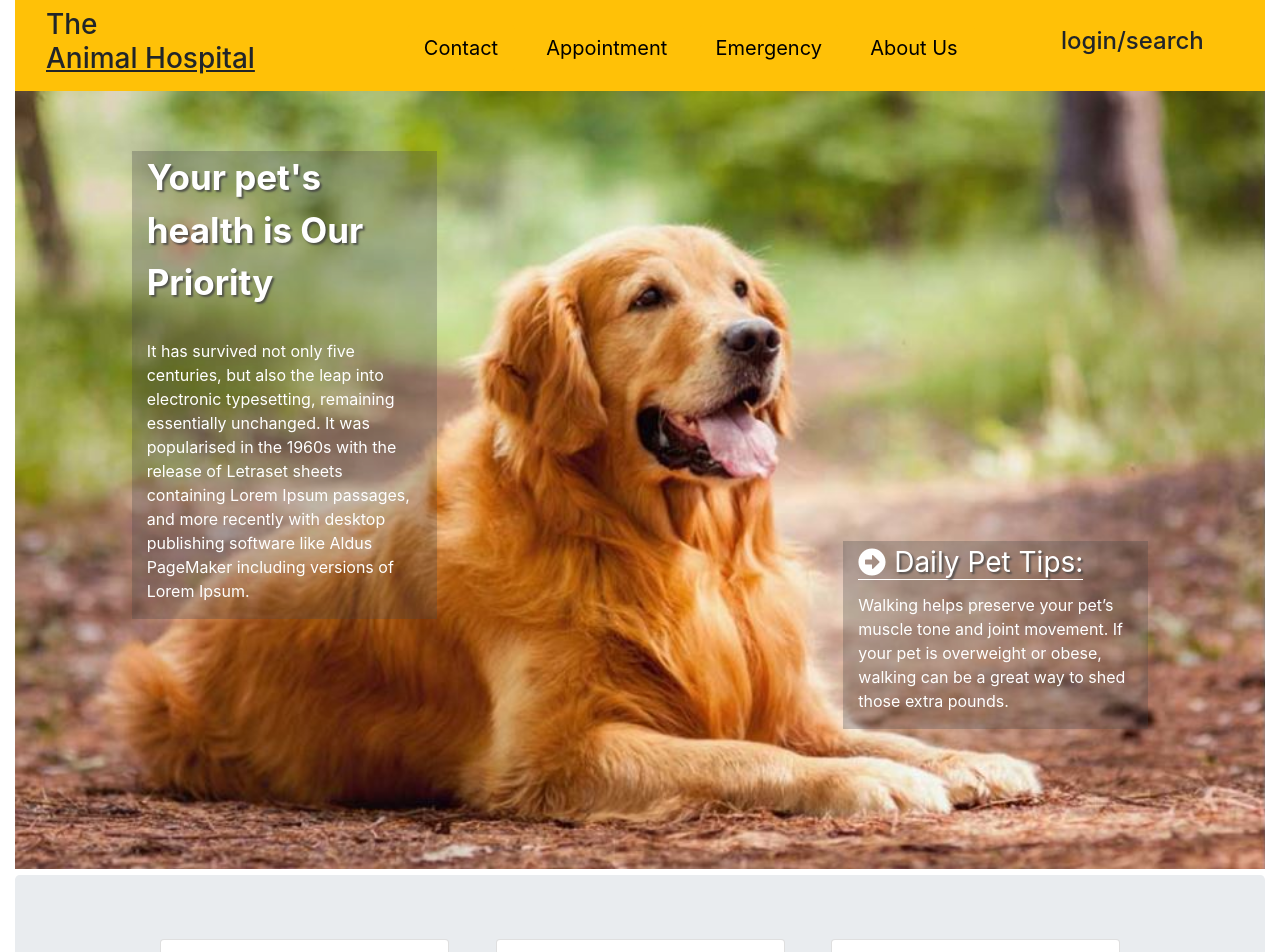
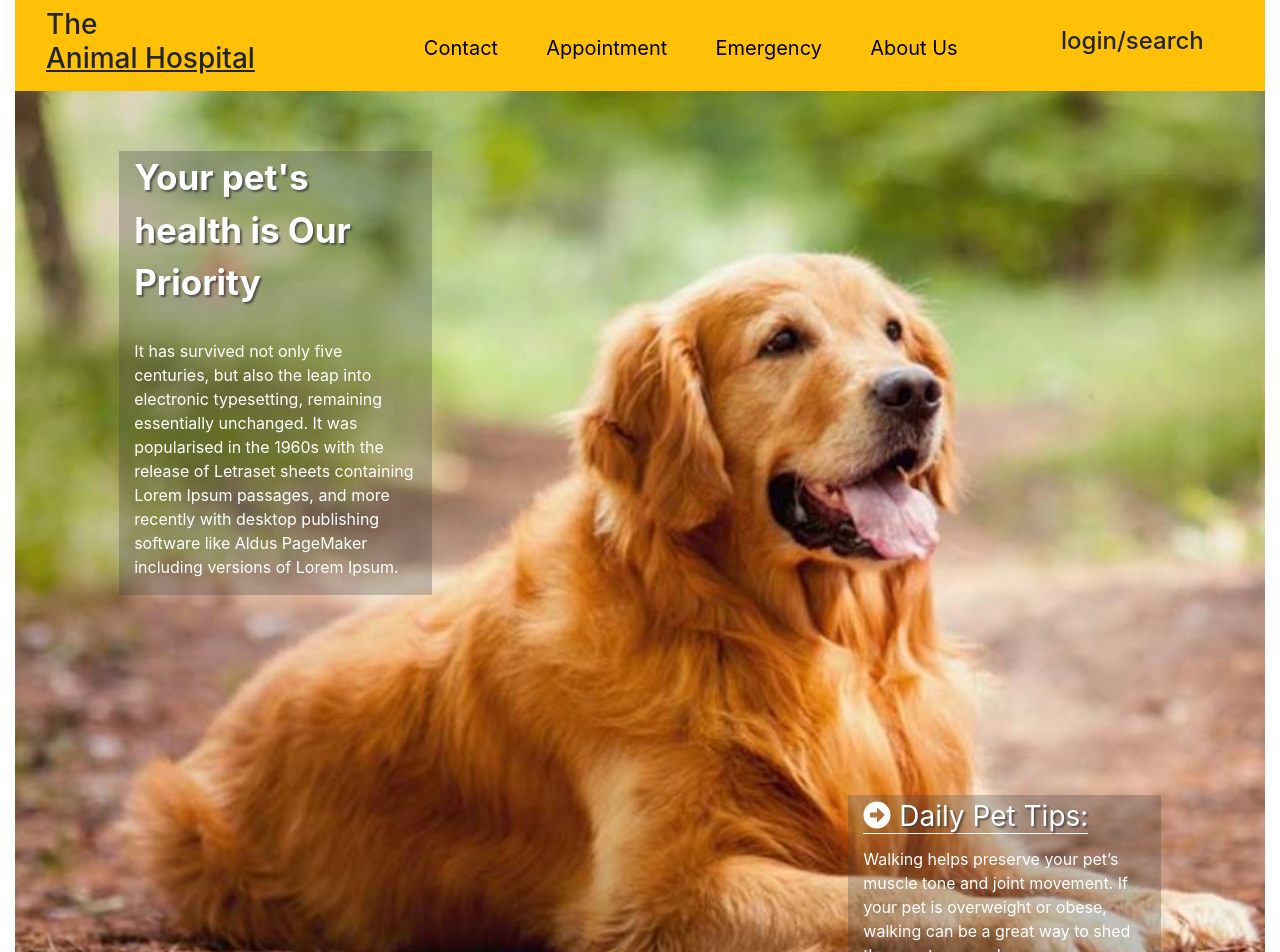
Before and after one commit to memmo01/reactjs-mock-site, a React (Create React App) app in the folder animal-hospital/: page / in a window 1280 px wide. Shown: the top 952 px of the page. Built offline with nearby package versions, Linux system fonts and the light colour scheme.

Commit message:
reorganized structure of middle class

```diff
--- a/animal-hospital/src/components/Body.js
+++ b/animal-hospital/src/components/Body.js
@@ -1,32 +1,38 @@
-import React from 'react';
+import React from "react";
 
-export default class Body extends React.Component{
-    render(){
-        const tip =(this.props.quote);
+export default class Body extends React.Component {
+  render() {
+    const tip = this.props.quote;
 
-        return(
-
+    return (
       <div className="col-lg-12 middleArea">
-                <div className="col-lg-1">
-
-                    </div>
+        <div className="row">
+          <div className="col-lg-1" />
           <div className="col-lg-3 title">
-           <span id="titleQuote"><b> Your pet's health is Our Priority</b></span>
+            <span id="titleQuote">
+              <b> Your pet's health is Our Priority</b>
+            </span>
             <p>
-                 It has survived not only five centuries, but also the leap into electronic typesetting, remaining essentially unchanged. It was popularised in the 1960s with the release of Letraset sheets containing Lorem Ipsum passages, and more recently with desktop publishing software like Aldus PageMaker including versions of Lorem Ipsum.
+              It has survived not only five centuries, but also the leap into
+              electronic typesetting, remaining essentially unchanged. It was
+              popularised in the 1960s with the release of Letraset sheets
+              containing Lorem Ipsum passages, and more recently with desktop
+              publishing software like Aldus PageMaker including versions of
+              Lorem Ipsum.
             </p>
           </div>
-<div className="col-lg-4">
+          <div className="col" />
         </div>
+        <div className="row">
+          <div className="col-lg-8" />
           <div className="col-lg-3 petFact">
             <span id="title-p-fact">
-                <i class="fas fa-arrow-alt-circle-right"></i>    Daily Pet Tips:
+              <i class="fas fa-arrow-alt-circle-right" /> Daily Pet Tips:
             </span>
             {tip}
           </div>
-
-
         </div>
-        )
+      </div>
+    );
   }
 }
--- a/animal-hospital/src/components/Location.js
+++ b/animal-hospital/src/components/Location.js
@@ -1,27 +1,19 @@
-
-import React from 'react';
+import React from "react";
 import "./style.css";
 
-
-
-
-
-
-
-
-export default class Location extends React.Component{
-    render(){
-        return(
+export default class Location extends React.Component {
+  render() {
+    return (
       <div className="jumbotron">
         <h1 className="display-4">Locations</h1>
-  <p className="lead">We have several locations throughout the North East. Find one that is most convenient for you.</p>
+        <p className="lead">
+          We have several locations throughout the North East. Find one that is
+          most convenient for you.
+        </p>
         <hr className="my-4" />
+        <img src={require("./map.JPG")} alt="maplocation" />
         <p>google map api with locations will be placed here</p>
-
       </div>
-
-
-
-        )
+    );
   }
 }
--- a/animal-hospital/src/components/Navbar.js
+++ b/animal-hospital/src/components/Navbar.js
@@ -15,7 +15,7 @@ export default class NavBar extends React.Component{
     }
 
     contact(){
-       this.setState({name:"contact"})
+       this.setState({name:"contact",})
     }
       appointment(){
        this.setState({name:"appointment"})
--- a/animal-hospital/src/components/quoteGenerator.js
+++ b/animal-hospital/src/components/quoteGenerator.js
@@ -1,7 +1,7 @@
 
-import React from 'react';
+import React, { Component } from 'react';
 
-export default class Quotes extends React.Component{
+export default class Quotes extends Component{
     render(){
 
         const petFactQuotes=[{
--- a/animal-hospital/src/components/style.css
+++ b/animal-hospital/src/components/style.css
@@ -1,56 +1,52 @@
-
-
-    .group{
+.group {
   text-align: center;
-        padding:10px 0 10px 0;
-
+  padding: 10px 0 10px 0;
 }
-    .logoLogin{
-        display:inline-flex;
+.logoLogin {
+  display: inline-flex;
 }
 
-    .btn{
-        margin:5px 1% 0 1%;
-           color:black;
-           margin-bottom:0;
+.btn {
+  margin: 5px 1% 0 1%;
+  color: black;
+  margin-bottom: 0;
 }
 
-.middleCards{
-    display:inline-flex;
-
-}
-.card{
-    margin:0 2% 0 2%;
+.card {
+  margin: 0 2% 0 2%;
 }
 
-.middleArea{
+.middleArea {
   background-image: url("./dog.JPG");
   background-size: cover;
-    display:inline-flex;
+  background-repeat: no-repeat;
 }
-.title{
-    color:white;
-    margin:60px 0 250px 0;
-    background:rgb(72,72,72,0.3)
+.title {
+  color: white;
+  margin: 60px 0 200px 0;
+  background: rgb(72, 72, 72, 0.3);
 }
-#titleQuote{
-    text-shadow: 2px 2px 2px rgba(64,64,64,0.8);
+#titleQuote {
+  text-shadow: 2px 2px 2px rgba(64, 64, 64, 0.8);
   font-size: 35px;
 }
-    .title p{
-        margin-top:30px;
+.title p {
+  margin-top: 30px;
 }
-.petFact{
-     color:white;
-    margin-top:450px;
-    height:100%;
-    background:rgb(72,72,72,0.3)
+.middleCards {
+  display: inline-flex;
 }
-.petFact p{
-    margin-top:10px;
+.petFact {
+  color: white;
+  margin: 0 0 50px 0;
+  height: 100%;
+  background: rgb(72, 72, 72, 0.3);
 }
-#title-p-fact{
+.petFact p {
+  margin-top: 10px;
+}
+#title-p-fact {
   font-size: 28px;
-    border-bottom:1px solid white;
-    text-shadow: 2px 2px 2px rgba(64,64,64,0.8);
+  border-bottom: 1px solid white;
+  text-shadow: 2px 2px 2px rgba(64, 64, 64, 0.8);
 }
```
Also changed, not shown: animal-hospital/src/components/modal.js (+9 -0 lines), animal-hospital/src/components/map.JPG (added), 1 other file (tests, documents, lock files or other folders). Lines whose indentation alone changed are shown as unchanged.
